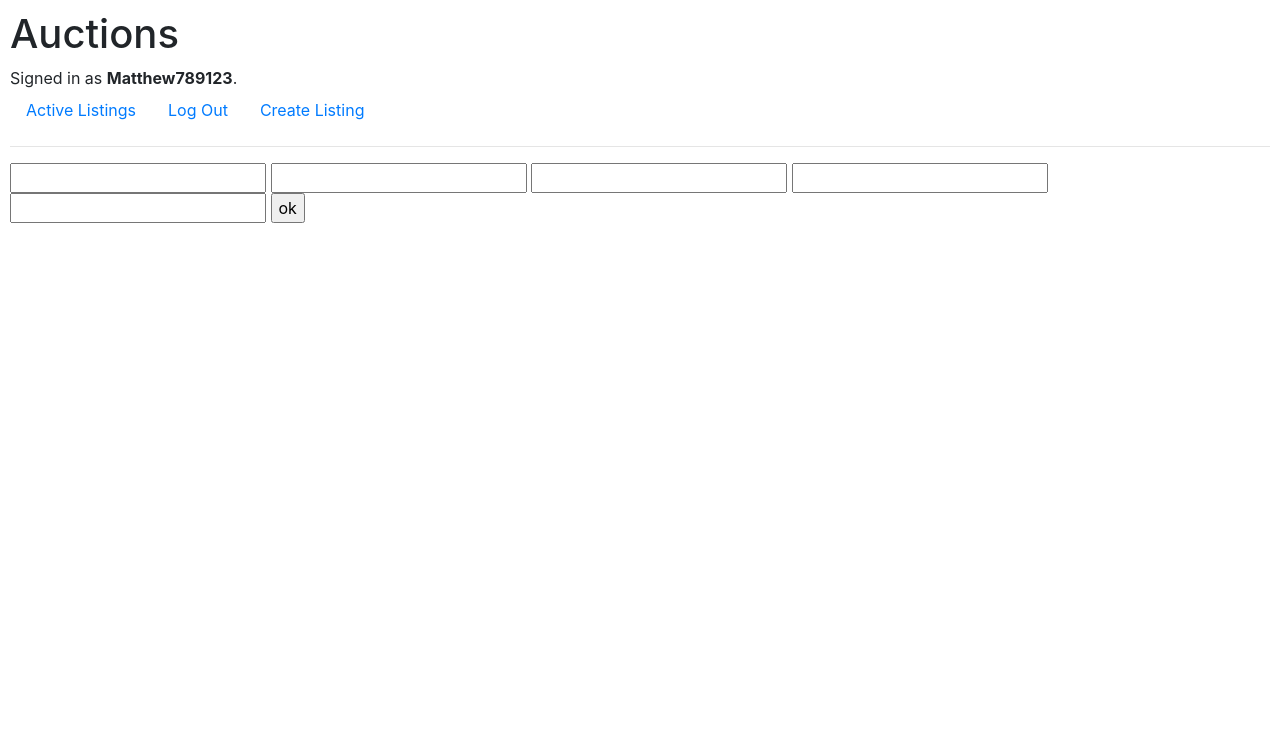
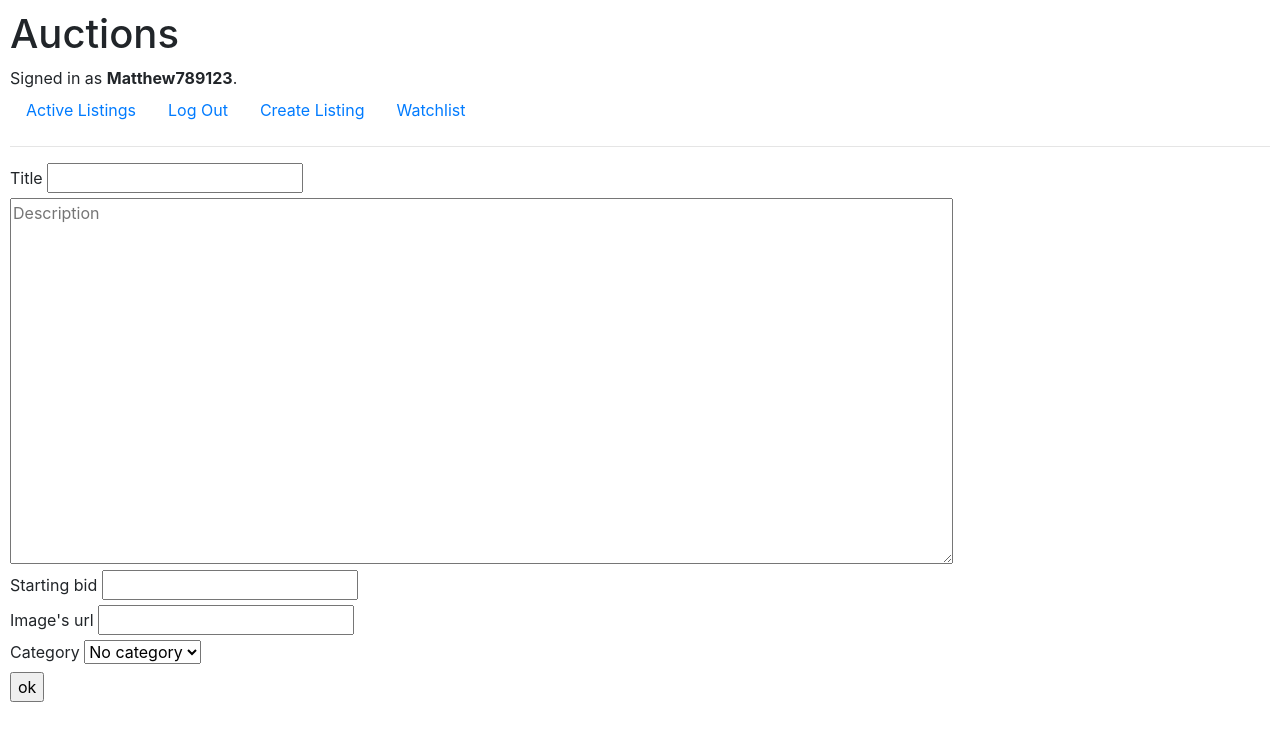
Before and after one commit to Matthew789123/Project-2, a Django app: page /create in a window 1280 px wide. Shown: the top 741 px of the page. Run offline with Django 3.2, Linux system fonts and the light colour scheme; a user stored in the database is signed in; data comes from the database, SQL or seed files in the repository; some libraries are stand-ins or nearby versions.

Commit message:
Added listing page, watchlist

```diff
--- a/commerce/auctions/models.py
+++ b/commerce/auctions/models.py
@@ -11,11 +11,16 @@ class Bid(models.Model):
 
 class Category(models.Model):
     name = models.CharField(max_length=64)
-    description = models.CharField(max_length=500)
 
 class Listing(models.Model):
     title = models.CharField(max_length=64)
     description = models.CharField(max_length=1000)
-    bid = models.ForeignKey(Bid, on_delete=models.PROTECT)
-    image = models.CharField(max_length=64, blank=True, null=True)
+    starting = models.DecimalField(max_digits=10, decimal_places=2, null=True)
+    bid = models.ForeignKey(Bid, on_delete=models.PROTECT, blank=True, null=True)
+    image = models.CharField(max_length=512, blank=True, null=True)
     category = models.ForeignKey(Category, on_delete=models.SET_NULL, blank=True, null=True)
+    user = models.ForeignKey(User, on_delete=models.CASCADE, null=True)
+
+class Watchlist(models.Model):
+    user = models.OneToOneField(User, on_delete=models.CASCADE, primary_key=True)
+    item = models.ManyToManyField(Listing)
--- a/commerce/auctions/templates/auctions/create.html
+++ b/commerce/auctions/templates/auctions/create.html
@@ -7,11 +7,25 @@ Create
 {% block body %}
     <form action="{% url 'create' %}" method="POST">
         {% csrf_token %}
-        <input type="text" name="title">
-        <input type="text" name="description">
-        <input type="number" name="value">
-        <input type="text" name="image">
-        <input type="text" name="category">
+        <label for="title">Title</label>
+        <input type="text" name="title" id="title" required>
+        <br>
+        <textarea name="description" cols="90" rows="15" placeholder="Description" required></textarea>
+        <br>
+        <label for="value">Starting bid</label>
+        <input type="number" name="value" id="value" required>
+        <br>
+        <label for="image">Image's url</label>
+        <input type="text" name="image" id="iamge">
+        <br>
+        <label for="category">Category</label>
+        <select name="category" id="category">
+            <option selected value>No category</option>
+            {% for category in Category %}
+            <option value={{ category.name }}>{{ category.name }}</option>
+            {% endfor %}
+        </select>
+        <br>
         <input type="submit" value="ok">
     </form>
 {% endblock %}
--- a/commerce/auctions/templates/auctions/layout.html
+++ b/commerce/auctions/templates/auctions/layout.html
@@ -27,6 +27,9 @@
                 <li class="nav-item">
                     <a class="nav-link" href="{% url 'create' %}">Create Listing</a>
                 </li>
+                <li class="nav-item">
+                    <a class="nav-link" href="{% url 'watchlist' %}">Watchlist</a>
+                </li>
             {% else %}
                 <li class="nav-item">
                     <a class="nav-link" href="{% url 'login' %}">Log In</a>
--- a/commerce/auctions/urls.py
+++ b/commerce/auctions/urls.py
@@ -8,5 +8,8 @@ urlpatterns = [
     path("logout", views.logout_view, name="logout"),
     path("register", views.register, name="register"),
     path("create", views.create, name="create"),
-    path("<int:id>", views.listing, name="listing")
+    path("<int:id>", views.listing, name="listing"),
+    path("add/<int:id>", views.add, name="add"),
+    path("watchlist", views.watchlist, name="watchlist"),
+    path("remove/<int:id>", views.remove, name="remove")
 ]
--- a/commerce/auctions/views.py
+++ b/commerce/auctions/views.py
@@ -3,11 +3,14 @@ from django.db import IntegrityError
 from django.http import HttpResponse, HttpResponseRedirect
 from django.shortcuts import render
 from django.urls import reverse
+from django.core import serializers
 
-from .models import User, Listing, Bid, Category
+from .models import User, Listing, Bid, Category, Watchlist
 
 
 def index(request):
+    if request.user.is_authenticated:
+        Watchlist.objects.get_or_create(user=request.user)
     return render(request, "auctions/index.html")
 
 
@@ -65,16 +68,56 @@ def register(request):
 
 def create(request):
     if request.method == "POST":
-        bid = Bid(user=request.user, value=request.POST["value"])
-        bid.save()
         if not request.POST["category"] is "":
             category = Category.objects.get(name=request.POST["category"])
         else:
             category = None
-        listing = Listing(title=request.POST["title"], description=request.POST["description"], bid=bid, image=request.POST["image"], category=category)
+        listing = Listing(title=request.POST["title"], description=request.POST["description"], starting=request.POST["value"], image=request.POST["image"], category=category, user=request.user)
         listing.save()
         return HttpResponseRedirect(f"/{listing.pk}")
-    return render(request, "auctions/create.html")
+    return render(request, "auctions/create.html", {
+        "Category" : Category.objects.values()
+    })
 
 def listing(request, id):
-    return render(request, "auctions/index.html")
+    message = None
+    if request.method == "POST":
+        listing = Listing.objects.get(id=id)
+        if listing.bid is not None:
+            if float(request.POST["value"]) > listing.bid.value:
+                bid = Bid(user=request.user, value=request.POST["value"])
+                bid.save()
+                listing.bid = bid
+                listing.save()
+            else:
+                message = "Your bid is too low."
+        else:
+            if float(request.POST["value"]) >= listing.starting:
+                bid = Bid(user=request.user, value=request.POST["value"])
+                bid.save()
+                listing.bid = bid
+                listing.save()
+            else:
+                message = "Your bid is too low."
+    return render(request, "auctions/listing.html", {
+        "listing" : Listing.objects.get(id=id),
+        "watchlist" : Watchlist.objects.get(user=request.user).item.all(),
+        "message" : message
+    })
+
+def add(request, id):
+    listing = Listing.objects.get(id=id)
+    if Watchlist.objects.filter(user=request.user, item=id).exists():
+        return HttpResponseRedirect(f"/{listing.pk}")
+    user_list, created = Watchlist.objects.get_or_create(user=request.user)
+    user_list.item.add(listing)
+    return HttpResponseRedirect(f"/{listing.pk}")
+
+def watchlist(request):
+    return render(request, "auctions/watchlist.html", {
+        "watchlist" : Watchlist.objects.get(user=request.user).item.all()
+    })
+
+def remove(request, id):
+    Watchlist.objects.get(user=request.user).item.remove(Listing.objects.get(id=id))
+    return HttpResponseRedirect(reverse("watchlist"))
```
Also changed, not shown: commerce/auctions/admin.py (+9 -2 lines), commerce/auctions/templates/auctions/listing.html (added, +47 -0 lines), commerce/auctions/templates/auctions/watchlist.html (added, +14 -0 lines), commerce/auctions/migrations/0003_remove_category_description.py (added), commerce/auctions/migrations/0004_listing_user.py (added), commerce/auctions/migrations/0005_auto_20201009_1529.py (added), commerce/auctions/migrations/0006_auto_20201009_1647.py (added), commerce/auctions/migrations/0007_auto_20201009_1724.py (added), commerce/db.sqlite3.
